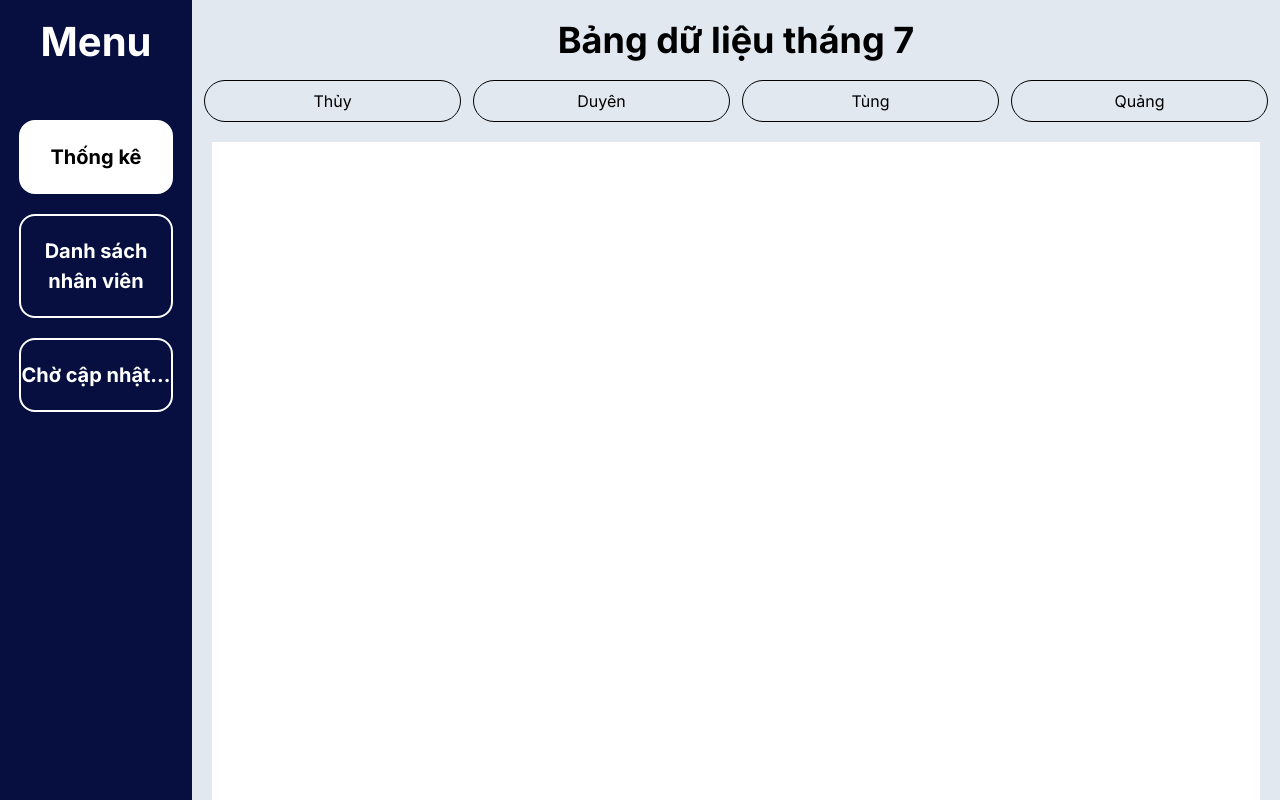
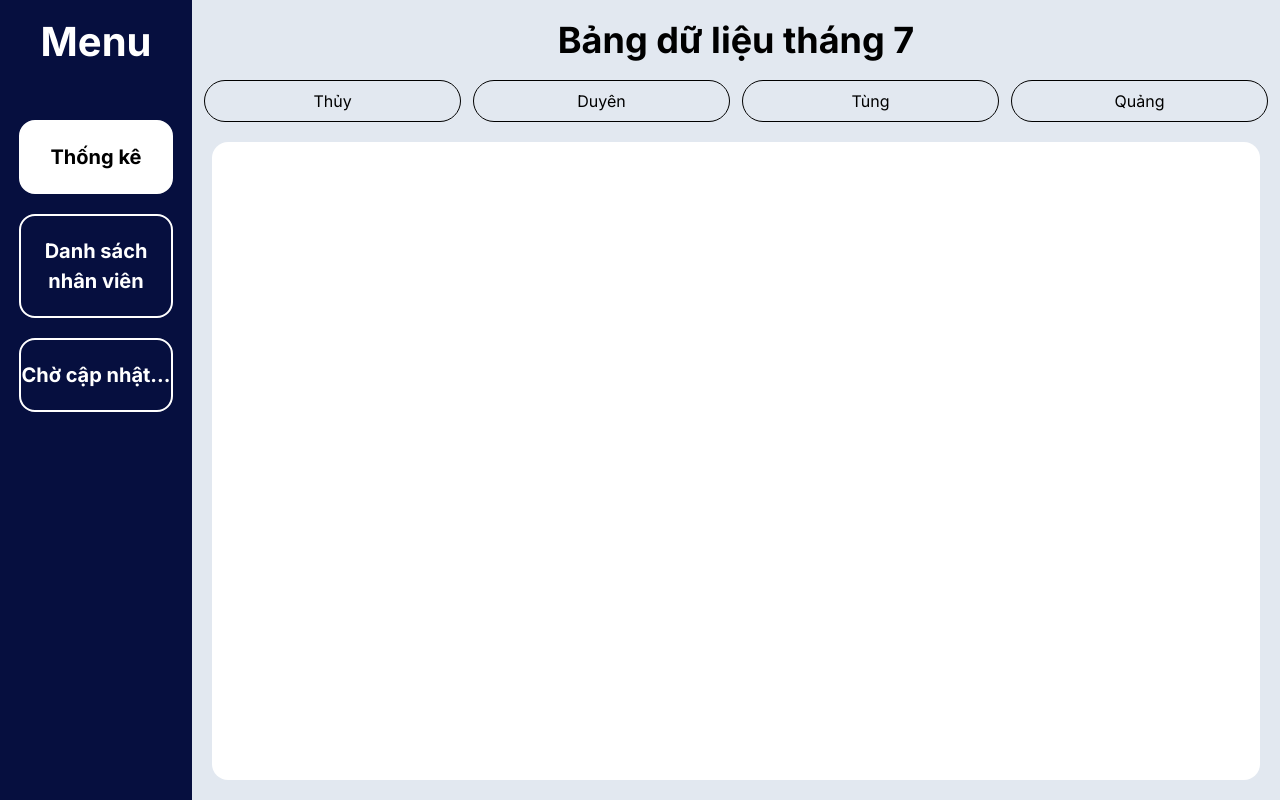
Before and after one commit to TruongDinhGiang/chamcong, a Next.js app: page /admin/thongke in a window 1280 px wide. Built offline with nearby package versions, Linux system fonts and the light colour scheme.

Commit message:
fix IP checker wrong path

```diff
--- a/app/(Admin Page)/admin/thongke/page.tsx
+++ b/app/(Admin Page)/admin/thongke/page.tsx
@@ -18,8 +18,8 @@ export default function Page() {
 						);
 					})}
 				</div>
-				<div className="w-full h-full">
-					<div className="mx-5 mb-5 h-full w-auto bg-white"></div>
+				<div className="w-full h-full px-5 pb-5">
+					<div className="h-full w-full bg-white rounded-2xl"></div>
 				</div>
 			</div>
 		</>
--- a/app/(Cham cong)/chamcong/page.tsx
+++ b/app/(Cham cong)/chamcong/page.tsx
@@ -31,7 +31,7 @@ async function CheckData(
 	if (data.current == 401) router.replace('/home');
 
 	//*fetch userIP
-	await fetch(path + '/user_ip', {
+	await fetch(path + '/api/today/user_ip', {
 		method: 'POST',
 	})
 		.then((res) => res.json())
--- a/app/ui/Style/final.css
+++ b/app/ui/Style/final.css
@@ -1108,6 +1108,11 @@ video {
   padding-bottom: 0.9rem;
 }
 
+.px-5 {
+  padding-left: 1.25rem;
+  padding-right: 1.25rem;
+}
+
 .pb-12 {
   padding-bottom: 3rem;
 }
```
